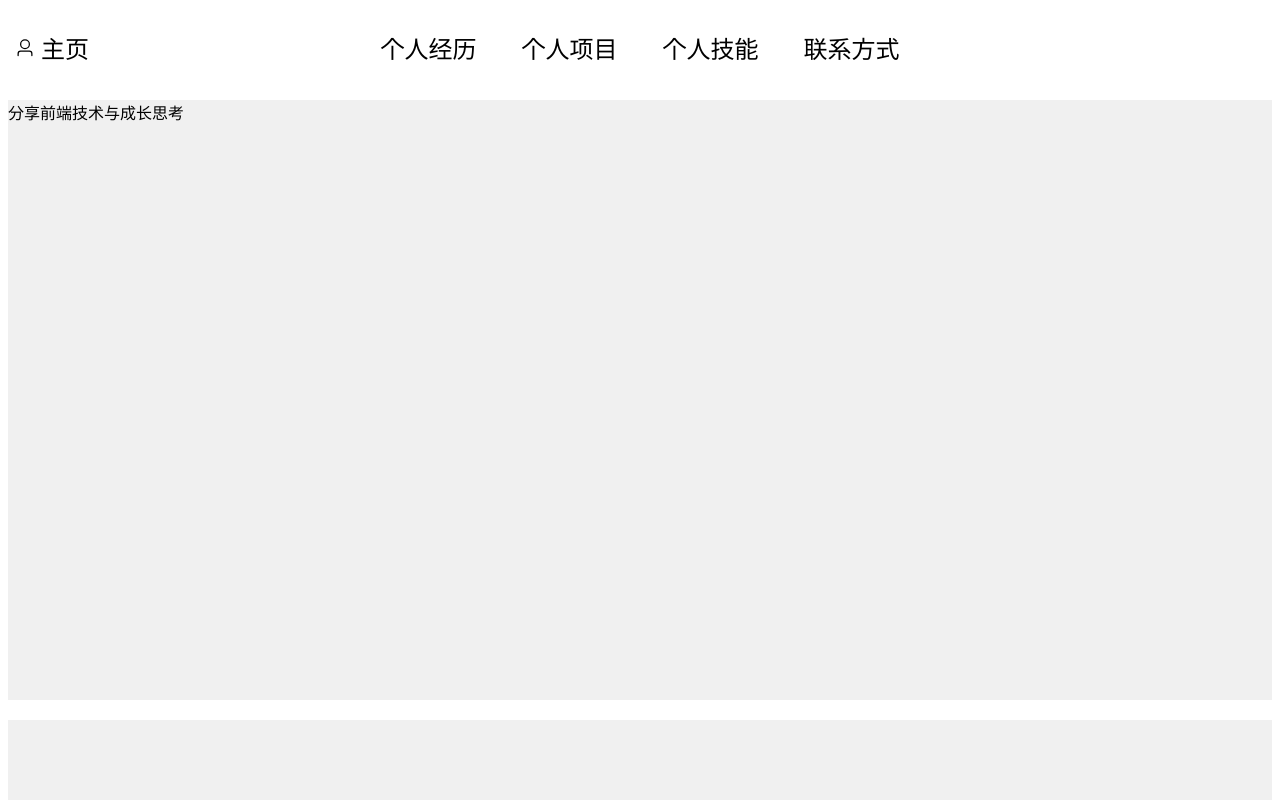
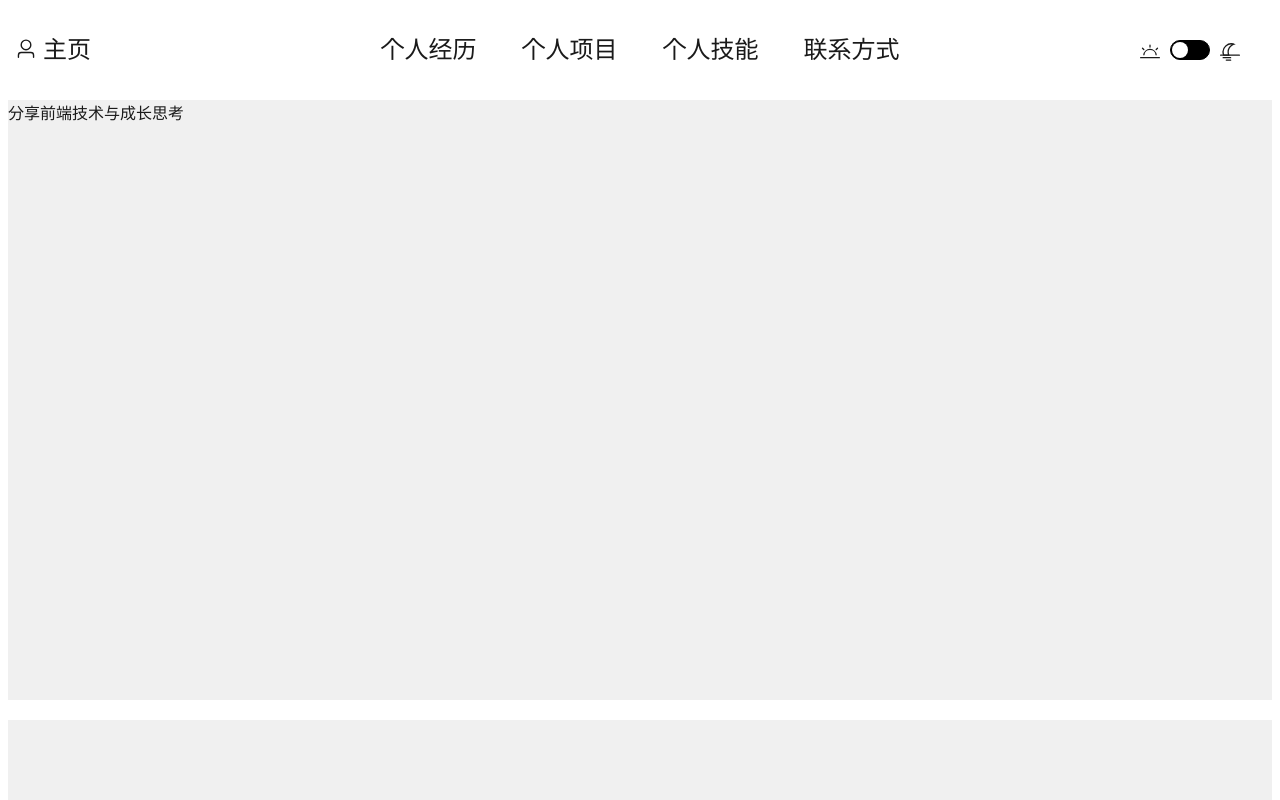
Before and after one commit to wwwjjyy/PersonalBG, a Vue app: page / in a window 1280 px wide. Shown: the top 800 px of the page. Built offline with nearby package versions, Linux system fonts and the light colour scheme; the HTML template or start-up script is replaced by a standard one.

Commit message:
sun主题

```diff
--- a/components.d.ts
+++ b/components.d.ts
@@ -9,6 +9,7 @@ export {}
 declare module 'vue' {
   export interface GlobalComponents {
     ElIcon: typeof import('element-plus/es')['ElIcon']
+    ElSwitch: typeof import('element-plus/es')['ElSwitch']
     Word: typeof import('./src/components/Word.vue')['default']
   }
 }
--- a/src/App.vue
+++ b/src/App.vue
@@ -3,7 +3,7 @@
 <template>
   <div class="nav" >
     <a href=""  class="nF" @click="tiaoZ($event, 'zhuYe') ">
-      <el-icon :size="20">
+      <el-icon :size="22">
       <User /></el-icon>  主页</a>
 
     <div class="cNav">
@@ -11,6 +11,19 @@
       <a href=""  @click="tiaoZ($event, 'xiangMu')">个人项目</a>
       <a href="" @click="tiaoZ($event, 'jiNeng')">个人技能</a>
       <a href="" @click="tiaoZ($event, 'lianXi')">联系方式</a>
+    </div>
+    <div id="navR">
+      <el-icon :size="20">
+        <Sunrise/>
+      </el-icon>
+      <el-switch v-model="switchValue"
+      size=20px
+      style="--el-switch-on-color: #ffffffa8; --el-switch-off-color: black"
+      @change="handleSwitchChange"
+        />
+        <el-icon :size="20">
+        <MoonNight/>
+      </el-icon>
     </div>
   </div>
   <!-- //主页 -->
@@ -30,12 +43,28 @@
 </template>
 
 <script setup lang="ts">
+import useTheme from './hooks/useTheme';
 import Word from './components/Word.vue';
 import useNavscoll from './hooks/useNavscoll';
+import { ref } from 'vue'
+import { Sunrise, MoonNight } from '@element-plus/icons-vue'
+
+
 const { tiaoZ } = useNavscoll('.nav');
+
+const { switchValue, handleSwitchChange } = useTheme()
+
 </script>
 
 <style scoped>
+.nav .el-icon{
+  position: relative;
+  top: 2px;
+}
+#navR .el-icon{
+  position: relative;
+  top: 8px;
+}
 .nav .cNav {
   display: flex;
   gap: 15px;
@@ -45,12 +74,18 @@ const { tiaoZ } = useNavscoll('.nav');
   position: fixed;
   left: 0;
 }
+.nav #navR {
+  display: flex;
+  gap: 10px;
+  position: fixed;
+  right: 0;
+  margin-right: 40px;
+}
 
 .nav a {
   margin: 0 15px;
   line-height: 50px;
   text-decoration: none;
-  color: black;
   font-size: 24px;
 }
 
@@ -63,7 +98,6 @@ const { tiaoZ } = useNavscoll('.nav');
   left: 0;
   right: 0;
   z-index: 999;
-  background-color: white;
   height: 100px;
 }
 
@@ -71,7 +105,6 @@ const { tiaoZ } = useNavscoll('.nav');
   width: 100%;
   height: 600px;
   margin-top: 20px;
-
   background-color: #f0f0f0;
 }
 #zhuYe{
--- /dev/null
+++ b/src/hooks/useTheme.ts
@@ -0,0 +1,47 @@
+import { ref, onMounted } from 'vue'
+
+export default function () {
+  // 主题状态，直接与Switch的v-model绑定
+  const switchValue = ref(false)
+
+  // 初始化：从本地存储或系统主题获取初始状态
+  onMounted(() => {
+    const savedTheme = localStorage.getItem('theme')
+    if (savedTheme) {
+      // 本地存储有值时，直接同步到switch状态
+      switchValue.value = savedTheme === 'dark'
+    } else {
+      // 自动检测系统主题并同步
+      switchValue.value = window.matchMedia('(prefers-color-scheme: dark)').matches
+    }
+    // 应用初始主题
+    updateTheme(switchValue.value)
+  })
+
+  // 根据Switch状态更新主题
+  const updateTheme = (isDark: boolean) => {
+    const html = document.documentElement
+    const nav=document.querySelector('.nav') as HTMLElement;
+    if (isDark) {
+      html.classList.add('dark')
+      nav.classList.add('dark')
+      console.log(nav);
+
+      localStorage.setItem('theme', 'dark')
+    } else {
+      html.classList.remove('dark')
+      localStorage.setItem('theme', 'light')
+    }
+  }
+
+  // Switch状态变化时触发的回调
+  const handleSwitchChange = (value: boolean) => {
+    switchValue.value = value
+    updateTheme(value)
+  }
+
+  return {
+    switchValue,    // 绑定到Switch的v-model
+    handleSwitchChange  // 绑定到Switch的@change事件
+  }
+}
--- a/src/main.ts
+++ b/src/main.ts
@@ -1,6 +1,7 @@
 
 import { createApp } from 'vue'
 import App from './App.vue'
+import './style.css'
 
 import * as ElementPlusIconsVue from '@element-plus/icons-vue'
 
--- /dev/null
+++ b/src/style.css
@@ -0,0 +1,35 @@
+/* 日间模式（默认） */
+:root {
+  --bg-color: #ffffff;        /* 页面背景色 */
+  --text-color: #1a1a1a;      /* 文字颜色 */
+  --card-bg: #f5f5f5;         /* 卡片背景色 */
+  --border-color: #ffffffa8;    /* 边框颜色 */
+  --primary-color: #1a1a1a;   /* 主色调（如链接、按钮） */
+}
+
+/* 夜间模式（通过 .dark 类名切换） */
+:root.dark {
+  --bg-color: #1a1a1a;
+  --text-color: #f5f5f5;
+  --card-bg: #2c2c2c;
+  --border-color: #3a3a3a;
+  --primary-color: #f5f5f5;   /* 夜间模式主色调稍亮 */
+}
+
+/* 全局应用变量，添加过渡动画（关键！让切换更平滑） */
+body {
+  background-color: var(--bg-color);
+  color: var(--text-color);
+  transition: background-color 0.3s ease, color 0.3s ease;
+}
+
+/* 其他元素使用变量示例（根据实际中的卡片、按钮等） */
+.card {
+  background-color: var(--card-bg);
+  border: 1px solid var(--border-color);
+  transition: all 0.3s ease; /* 所有属性平滑过渡 */
+}
+
+a {
+  color: var(--primary-color);
+}
```
